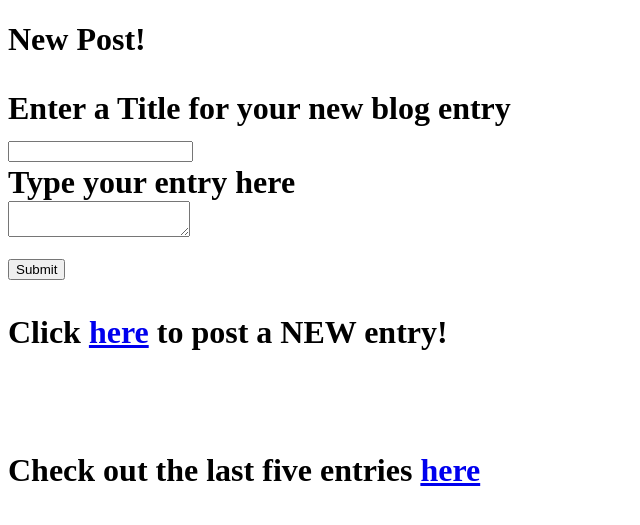
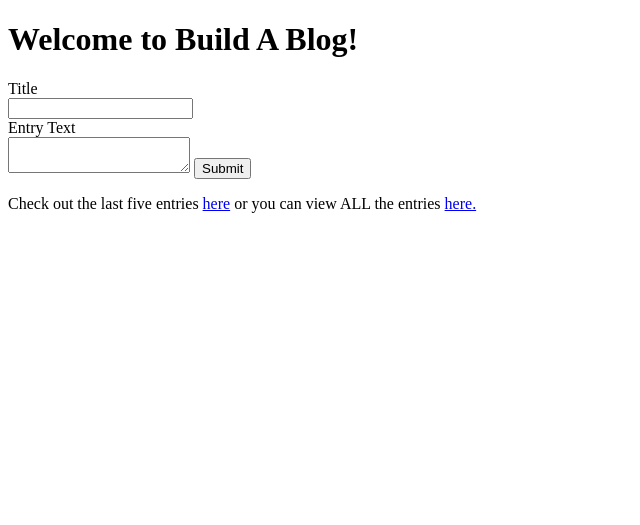
Before and after one commit to Mallan627/build-a-blog, a Python web app: template templates/newpost.html in a window 1280 px wide. Shown: the top 525 px of the page, without its empty margins (0-640 px from the left). Run offline with Jinja, Linux system fonts and the light colour scheme; the template is opened without the code that fills it, so the values that code supplies are empty.

Commit message:
Added newpost, changed some code, fixed errors.

```diff
--- a/templates/blog.html
+++ b/templates/blog.html
@@ -56,9 +56,8 @@
             {{item.entryText}}
             <p></p>
             {% endfor %}
-
  </form>
 <br>
-Click <a href="/">here</a> to go back to the main page.
+Click <a href="/">here</a> to go back to the main page or click <a href="/newpost">here </a> to create a brand new entry!
 </body>
 </html>
--- a/templates/newpost.html
+++ b/templates/newpost.html
@@ -3,26 +3,24 @@
 
 <body>
     <form method="post">
-        <h1>New Post!</p>
+        <h1>Welcome to Build A Blog!</h1>
         <p>
         <label>
-            <div>Enter a Title for your new blog entry</div>
+            <div>Title</div>
             <!--{{title}} passes through any title variable from main to here -->
             <input type="text" name="title" value = {{title}}>
         </label>
 
         <label>
-            <div>Type your entry here</div>
+            <br>
+            <div>Entry Text</div>
             <textarea name="entryText">{{entryText}}</textarea>
         </label>
+        <input type="submit">
 
         <!--The curls are part of our template language-->
         <div class="error">{{error}}</div>
-        <input type="submit">
     </form>
 
-<br>
-<p>Click <a href="/post">here</a> to post a NEW entry!</p>
-<br>
-<p>Check out the last five entries <a href="/blog">here</a>
+<p>Check out the last five entries <a href="/blog">here</a> or you can view ALL the entries <a href="/allentries">here.</a>
 </body>
```
Also changed, not shown: main.py (+23 -2 lines), templates/base.html (+4 -26 lines), 1 other file. Lines whose indentation alone changed are shown as unchanged.
